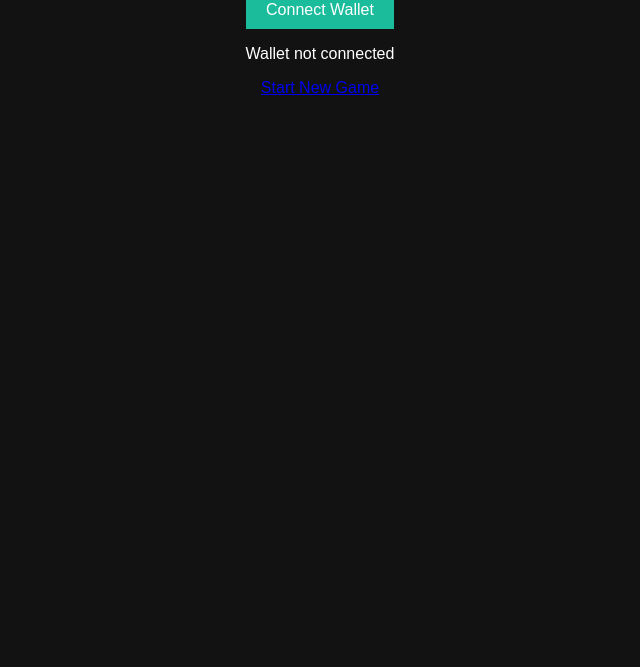
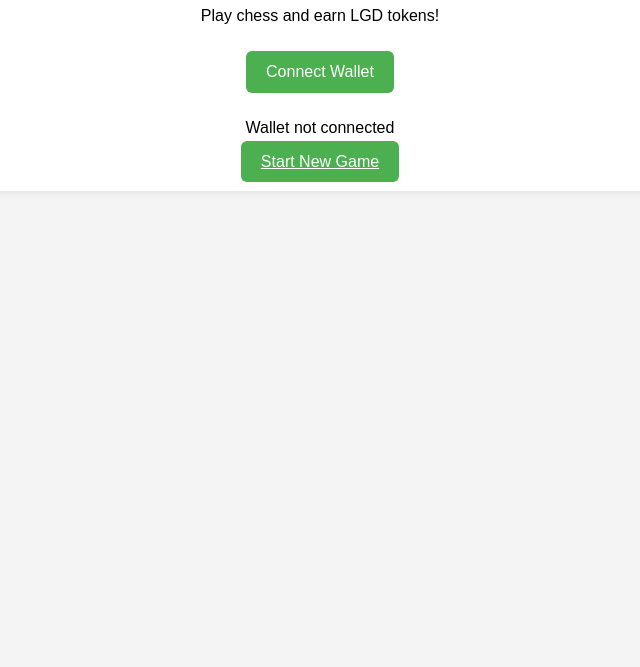
Before and after one commit to AEMS1/kjhgfds, a plain HTML site: page index.html in a window 1280 px wide. Shown: the part 133-800 px from the top of the page, without its empty margins (320-960 px from the left). Drawn offline with Linux system fonts and the light colour scheme.

Commit message:
Update style.css

```diff
--- a/style.css
+++ b/style.css
@@ -1,20 +1,39 @@
+body {
+  font-family: 'Arial', sans-serif;
+  background-color: #f4f4f4;
+  text-align: center;
+  margin: 0;
+  padding: 0;
+}
 
-body {
-  font-family: Arial, sans-serif;
-  background: #121212;
-  color: #ffffff;
-  text-align: center;
+.container {
+  max-width: 800px;
+  margin: 40px auto;
+  padding: 20px;
+  background-color: white;
+  border-radius: 12px;
+  box-shadow: 0 0 10px rgba(0,0,0,0.1);
 }
-#chessboard {
-  width: 400px;
+
+h1 {
+  color: #333;
+}
+
+button, .btn {
+  background-color: #4CAF50;
+  color: white;
+  padding: 12px 20px;
+  margin: 10px;
+  border: none;
+  border-radius: 6px;
+  cursor: pointer;
+  font-size: 16px;
+}
+
+button:hover, .btn:hover {
+  background-color: #45a049;
+}
+
+#board {
   margin: 20px auto;
 }
-button {
-  padding: 10px 20px;
-  background-color: #1abc9c;
-  border: none;
-  color: white;
-  font-size: 16px;
-  margin-top: 10px;
-  cursor: pointer;
-}
```
